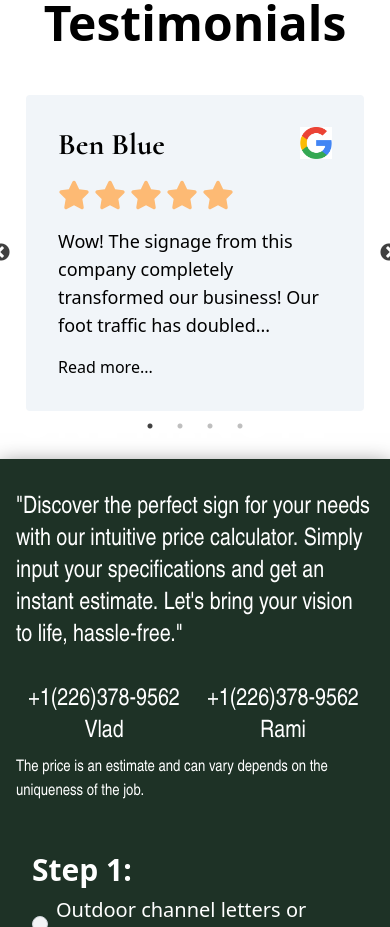
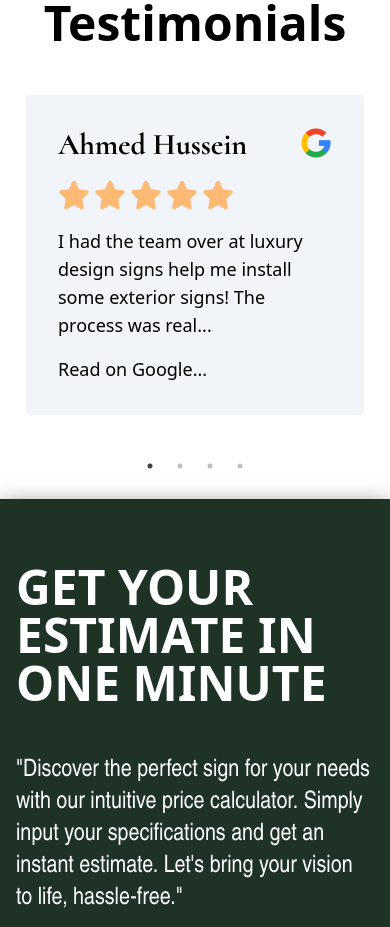
Before and after one commit to vverchonov/luxury-signs, a Next.js app: page / in a window 390 px wide. Shown: the part 8280-9207 px from the top of the page. Built offline with nearby package versions, Linux system fonts and the light colour scheme.

Commit message:
google reviews done + mobile fixed

```diff
--- a/app/components/blocks/calculator/calculator-block.tsx
+++ b/app/components/blocks/calculator/calculator-block.tsx
@@ -5,7 +5,7 @@ export const CalculatorBlock = () => {
   return (
     <section
       id={"calculator-block"}
-      className="w-full h-screen 2xl:xl:h-fit flex items-center justify-center dark-back p-4 pb-8 pt-8 md:ps-48 md:pe-48 md:pt-24 md:pb-24 calculator-block mx-auto"
+      className="w-full h-fit 2xl:xl:h-fit flex items-center justify-center dark-back p-4 pb-8 pt-8 md:ps-48 md:pe-48 md:pt-24 md:pb-24 calculator-block mx-auto"
     >
       <Wrapper>
         <div className="flex w-full flex-col">
--- a/app/components/blocks/reviews/review.tsx
+++ b/app/components/blocks/reviews/review.tsx
@@ -10,6 +10,7 @@ export type Review = {
   name: string;
   starRating: Rating;
   comment: string;
+  link: string;
 };
 
 type Props = {
@@ -36,13 +37,23 @@ const getStars = (val: number) => {
 };
 
 export const Review = (props: Props) => {
+  const onClick = (url: string) => {
+    window.open(url, "_blank", "noopener,noreferrer");
+  };
+
   return (
-    <div className="flex p-8 gap-4 flex-col bg-slate-100 rounded h-full">
+    <div className=" flex p-8 gap-4 flex-col bg-slate-100 rounded h-full">
       <div className="flex flex-row align-center">
         <p className="text-3xl font-bold font-cor text-left">
           {props.review.name}
         </p>
-        <img className="ms-auto w-8 h-8" src="./assets/png/google.png" />
+        <img
+          onClick={() => {
+            onClick(props.review.link);
+          }}
+          className="cursor-pointer ms-auto w-8 h-8"
+          src="./assets/png/google.webp"
+        />
       </div>
       <div className="text-left flex flex-row gap-1">
         {getStars(props.review.starRating)}
@@ -50,7 +61,14 @@ export const Review = (props: Props) => {
       <p className="text-lg text-left">
         {props.review.comment.slice(0, 100)}...
       </p>
-      <a className="cursor-pointer text-left">Read more...</a>
+      <a
+        onClick={() => {
+          onClick(props.review.link);
+        }}
+        className="cursor-pointer text-left text-lg"
+      >
+        Read on Google...
+      </a>
     </div>
   );
 };
--- a/app/components/blocks/reviews/reviews-block.tsx
+++ b/app/components/blocks/reviews/reviews-block.tsx
@@ -9,28 +9,32 @@ import { useWidth } from "../../hooks/width-hook";
 
 const testimonials = [
   {
-    name: "Ben Blue",
+    name: "Ahmed Hussein",
     starRating: Rating.FIVE,
-    comment:
-      "Wow! The signage from this company completely transformed our business! Our foot traffic has doubled since we installed their eye-catching signs.",
+    comment: `I had the team over at luxury design signs help me install some exterior signs! The process was really smooth and efficient and the results were phenomenal! The Sign looked really good and the brightness level on It was perfect.
+
+    For my next sign, I already know who to call - Luxury Design Signs!`,
+    link: "https://maps.app.goo.gl/mMPESweNtCjsWFaAA",
   },
   {
-    name: "George Brown",
+    name: "Cass Arraial",
     starRating: Rating.FIVE,
-    comment:
-      "I can't thank this signage company enough for their incredible work. Our sales have skyrocketed ever since we upgraded our signage strategy!",
+    comment: `Thank you to the Luxury Design Signs’ team for working so quickly, and so well with one of my clients & I. Not only were they over the moon with how the sign looked, but we’ve received so many compliments from customers as well!
+
+    Will definitely continue to work with the LDS team!!`,
+    link: "https://maps.app.goo.gl/gTjXU2chKTwWHeyM6",
   },
   {
-    name: "Lily Green",
+    name: "Candice Pirali- Figurova",
     starRating: Rating.FIVE,
-    comment:
-      "Absolutely blown away by the professionalism and creativity of this signage company. Our competitors are green with envy over our new signage!",
+    comment: `The most outstanding service. Hands down the best sign company I have ever worked with. They went the extra mile to ensure I received my signs in time for my store opening on two occasions. I highly recommend them!`,
+    link: "https://maps.app.goo.gl/xNiJvDfW681PCPDH7",
   },
   {
-    name: "Peter Grey",
+    name: "Ksenia Pavluchkova",
     starRating: Rating.FIVE,
-    comment:
-      "From concept to installation, this signage company exceeded all our expectations. Their attention to detail and commitment to quality are unmatched. Our business has never been more visible!",
+    comment: `Vlad really helped me bring my idea to life. Really happy with my new window decal design 😍 …`,
+    link: "https://maps.app.goo.gl/FHbKfE1cvH4HjhPaA",
   },
 ];
 
--- a/app/components/common/navbar.tsx
+++ b/app/components/common/navbar.tsx
@@ -70,18 +70,18 @@ export const NavbarCustom = () => {
       <Navbar.Collapse>
         <Navbar.Link
           href="#welcome-block"
-          className="block py-2 px-3 text-white text-2xl rounded md:p-0 hover:text-black font-na nav-items"
+          className="block py-2 px-3 text-white text-2xl md:p-0 hover:text-black font-na nav-items"
         >
           Home
         </Navbar.Link>
         <Navbar.Link
-          className="block py-2 px-3 text-white text-2xl rounded md:p-0 hover:text-black font-na nav-items"
+          className="block py-2 px-3 text-white text-2xl md:p-0 hover:text-black font-na nav-items"
           href="#products-block"
         >
           Products
         </Navbar.Link>
         <Navbar.Link
-          className="block py-2 px-3 text-white text-2xl rounded md:p-0 hover:text-black font-na nav-items"
+          className="block py-2 px-3 text-white text-2xl md:p-0 hover:text-black font-na nav-items"
           href="#carousel-block"
         >
           Gallery
--- a/app/globals.css
+++ b/app/globals.css
@@ -253,3 +253,7 @@ label {
 .slick-next:before {
   color: black !important;
 }
+
+.slick-arrow {
+  display: none !important;
+}
--- a/app/layout.tsx
+++ b/app/layout.tsx
@@ -17,6 +17,12 @@ export default function RootLayout({
   return (
     <html lang="en">
       <head>
+        <script
+          src="https://apis.google.com/js/platform.js"
+          async
+          defer
+        ></script>
+
         <link rel="icon" href="/favicon.ico" sizes="any" />
         <link rel="preconnect" href="https://fonts.googleapis.com" />
         <link
```
Also changed, not shown: public/assets/png/google.png (deleted), public/assets/png/google.webp (added).
